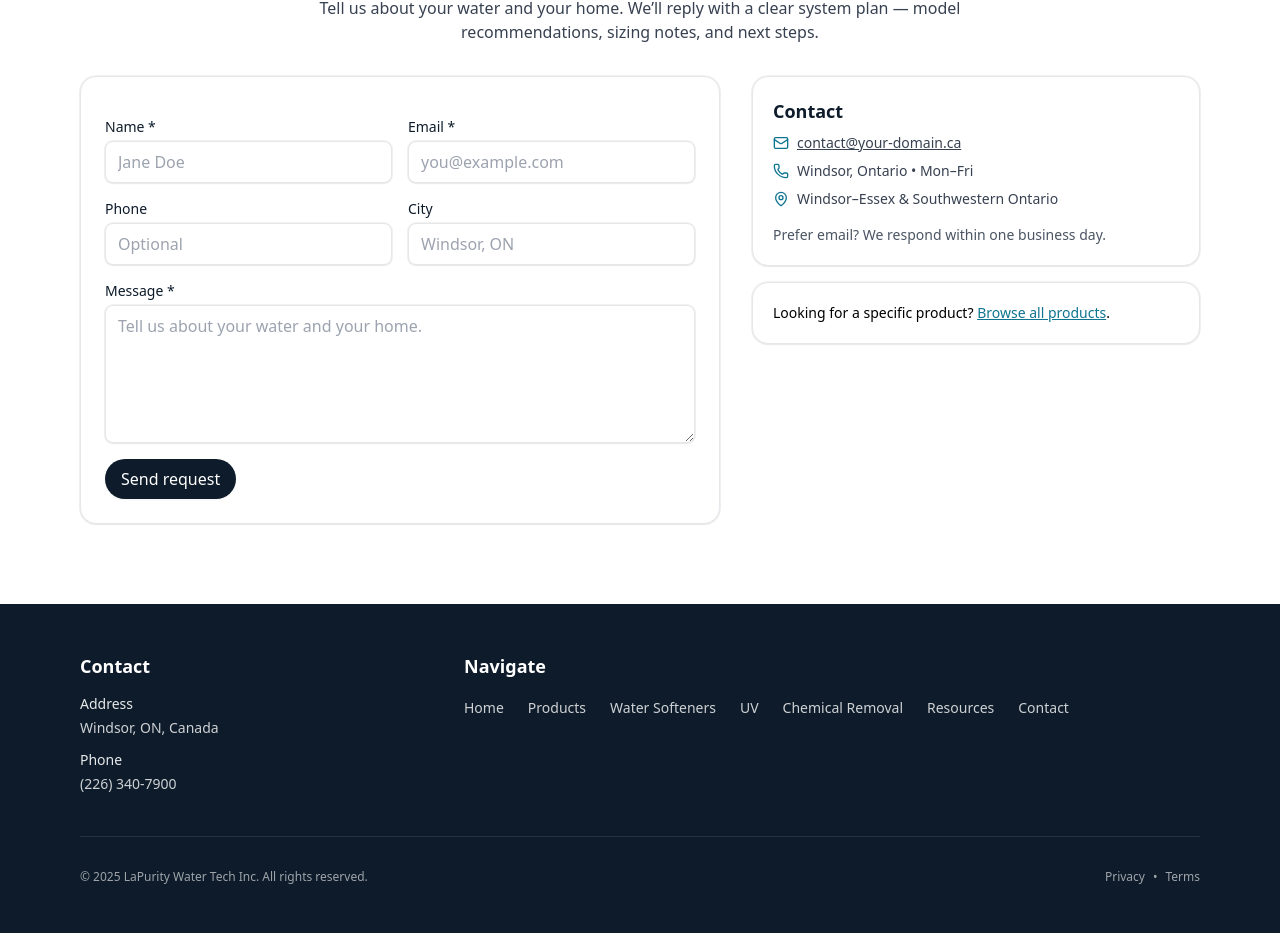
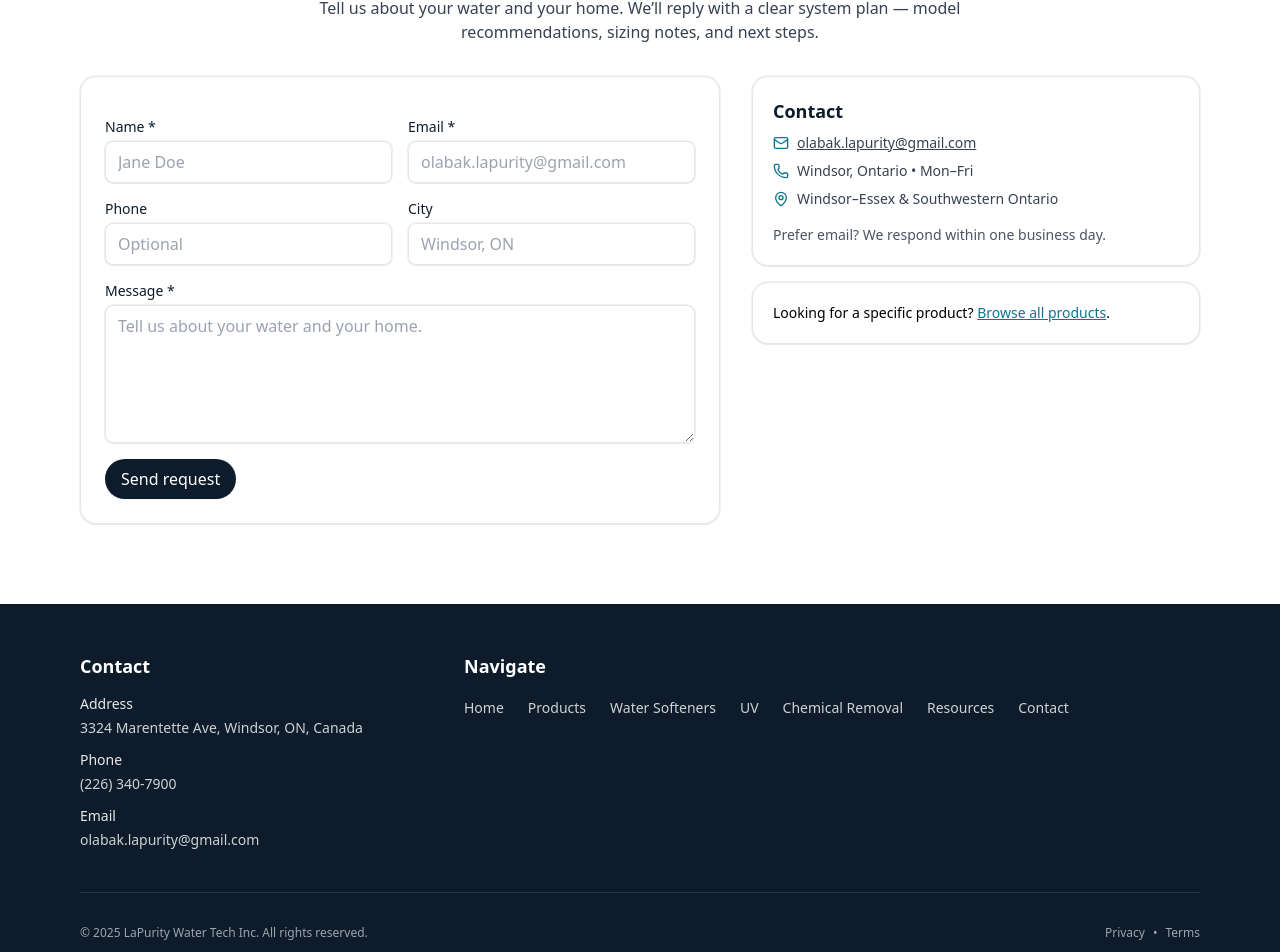
Before and after one commit to MohammadLab/la-purity-water-tech, a Next.js app: page /contact in a window 1280 px wide. Shown: the part 880-1832 px from the top of the page. Built offline with nearby package versions, Linux system fonts and the light colour scheme.

Commit message:
Replace all emails with new email

```diff
--- a/app/(site)/contact/page.tsx
+++ b/app/(site)/contact/page.tsx
@@ -38,7 +38,7 @@ export default function ContactPage() {
                 <ul className="mt-2 space-y-2 text-sm text-gray-700">
                   <li className="flex items-center gap-2">
                     <Mail size={16} className="text-cyan-700" />
-                    <a href="mailto:contact@your-domain.ca" className="underline">contact@your-domain.ca</a>
+                    <a href="mailto:olabak.lapurity@gmail.com" className="underline">olabak.lapurity@gmail.com</a>
                   </li>
                   <li className="flex items-center gap-2">
                     <Phone size={16} className="text-cyan-700" />
--- a/components/forms/QuoteForm.tsx
+++ b/components/forms/QuoteForm.tsx
@@ -61,7 +61,7 @@ export default function QuoteForm() {
             required
             autoComplete="email"
             className="w-full rounded-lg border px-3 py-2 shadow-sm ring-1 ring-black/5 focus:outline-none focus:ring-2 focus:ring-cyan-600"
-            placeholder="you@example.com"
+            placeholder="olabak.lapurity@gmail.com"
           />
         </div>
 
--- a/components/layout/Footer.tsx
+++ b/components/layout/Footer.tsx
@@ -33,13 +33,22 @@ export default function Footer() {
               <div className="mt-3 space-y-2 text-sm/6 text-white/80">
                 <p>
                   <span className="block font-medium text-white/90">Address</span>
-                  <span>Windsor, ON, Canada</span>
+                  <span>3324 Marentette Ave, Windsor, ON, Canada</span>
                 </p>
                 <p>
                   <span className="block font-medium text-white/90">Phone</span>
                   <a href="tel:+1-000-000-0000" className="hover:underline">
                     (226) 340-7900
                   </a>
+                </p>
+                <p className="text-white/80">
+                  <span className="block font-medium text-white/90">Email</span>
+                  <Link
+                    href="mailto:olabak.lapurity@gmail.com"
+                    className="hover:text-white hover:underline break-all"
+                  >
+                    olabak.lapurity@gmail.com
+                  </Link>
                 </p>
                 <p>
 
```
